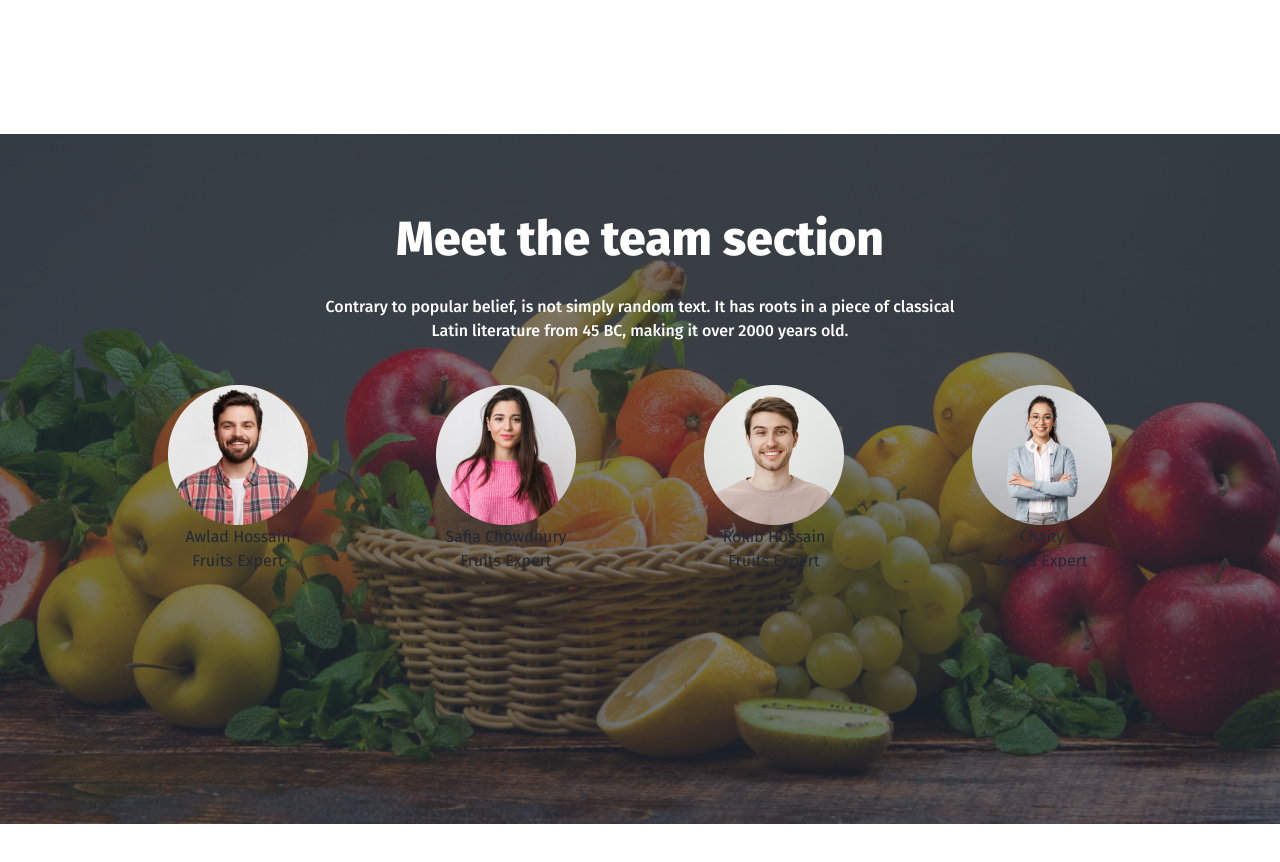
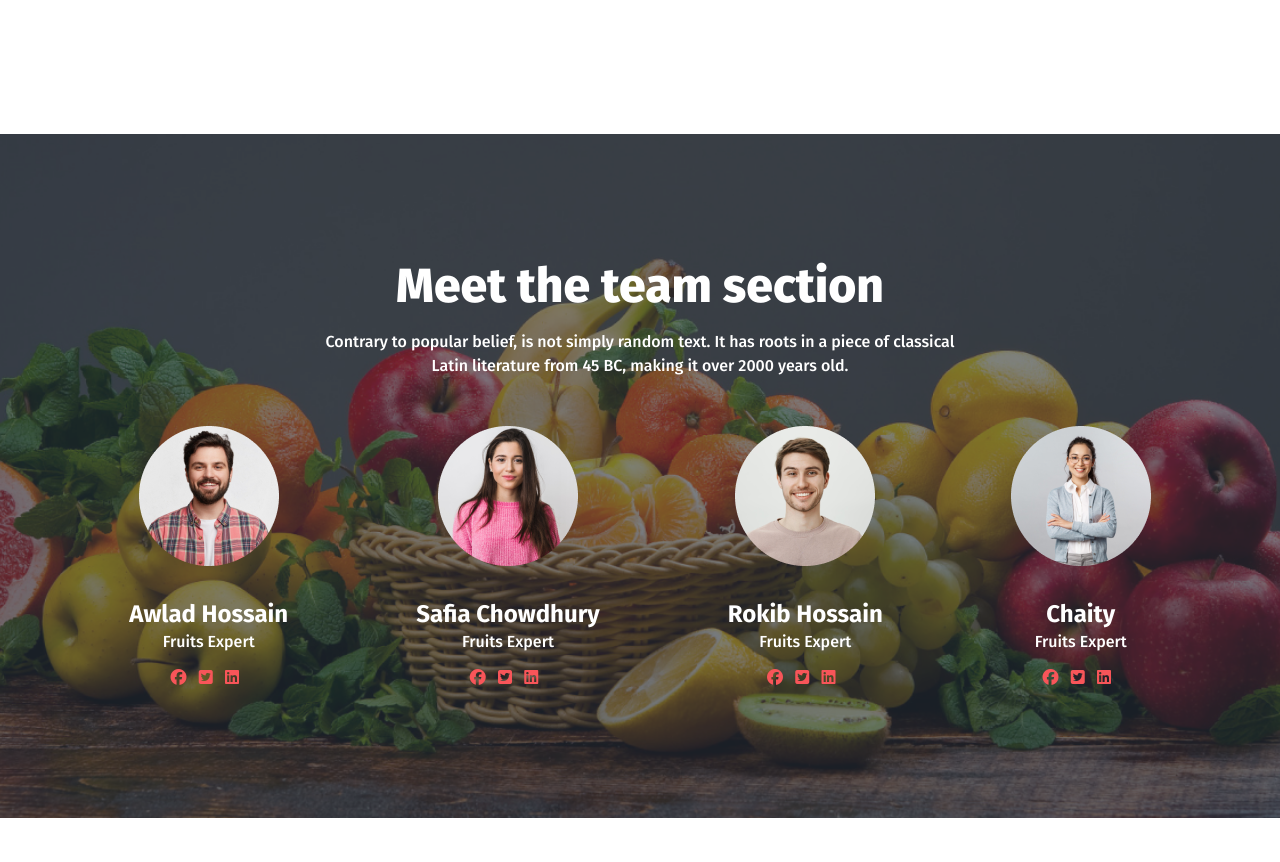
Before and after one commit to EmonTheCodeWizard/fruit-burst-assignment, a plain HTML site: page index.html in a window 1280 px wide. Shown: the part 1800-2662 px from the top of the page. Before the commit the page ends 2624 px from the top, so only its background shows below. Drawn offline with nearby package versions, Linux system fonts and the light colour scheme.

Commit message:
Meet The Team added

```diff
--- a/index.html
+++ b/index.html
@@ -22,6 +22,8 @@
       font-family: 'Fira Sans', sans-serif;
     }
   </style>
+  <!-- Font Awesome  -->
+  <script src="https://kit.fontawesome.com/f267db0811.js" crossorigin="anonymous"></script>
 </head>
 
 <body>
@@ -474,38 +476,74 @@
     <!-- Deal Of the Day Section End -->
 
     <!-- Meet the Team Section Start -->
-    <section class="mt-36 text-center">
-      <div class="hero lg:h-[690px]" style="background-image: url(./images/banner1.png);">
+    <section class="py-36  text-center">
+      <div class="hero" style="background-image: url(./images/banner1.png);">
         <div class="hero-overlay bg-opacity-60"></div>
-        <h2 class="text-xl lg:text-5xl font-extrabold text-white relative -top-60">Meet the team section</h2>
-        <p class="text-sm lg:text-base font-medium text-white relative -top-40">Contrary to popular belief, is not simply random text. It has roots in a piece of classical
+        <div class="hero-content text-center text-neutral-content my-28">
+          <div>
+            <h1 class="mb-5 text-5xl font-extrabold text-white">Meet the team section</h1>
+            <p class="mb-5 text-base font-medium text-white">Contrary to popular belief, is not simply random text. It has roots in a piece of classical
               <br>
               Latin literature from 45 BC, making it over 2000 years old.</p>
-          <div class="flex  gap-32">
+            <div class="flex justify-evenly flex-col lg:flex-row gap-32 mt-12">
               <div>
-              <img src="./images/member1.png" alt="">
-              <h4>Awlad Hossain</h4>
-              <p>Fruits Expert</p>
+                <div class="flex justify-center">
+                  <img class="mb-8" src="./images/member1.png" alt="">
+                </div>
+                <h4 class="text-2xl font-bold text-white">Awlad Hossain</h4>
+                <p class="text-base font-medium text-white">Fruits Expert</p>
+                <div class="mt-3">
+                  <i class="fa-brands fa-facebook pr-2" style="color: #f85559;"></i>
+                  <i class="fa-brands fa-square-twitter pr-2" style="color: #f85559;"></i>
+                  <i class="fa-brands fa-linkedin pr-2" style="color: #f85559;"></i>
+                </div>
               </div>
               <div>
-              <img src="./images/member2.png" alt="">
-              <h4>Safia Chowdhury</h4>
-              <p>Fruits Expert</p>
+                <div class="flex justify-center">
+                  <img class="mb-8" src="./images/member2.png" alt="">
+                </div>
+                <h4 class="text-2xl font-bold text-white">Safia Chowdhury</h4>
+                <p class="text-base font-medium text-white">Fruits Expert</p>
+                <div class="mt-3">
+                  <i class="fa-brands fa-facebook pr-2" style="color: #f85559;"></i>
+                  <i class="fa-brands fa-square-twitter pr-2" style="color: #f85559;"></i>
+                  <i class="fa-brands fa-linkedin pr-2" style="color: #f85559;"></i>
+                </div>
               </div>
               <div>
-              <img src="./images/member3.png" alt="">
-              <h4>Rokib Hossain</h4>
-              <p>Fruits Expert</p>
+                <div class="flex justify-center">
+                  <img class="mb-8" src="./images/member3.png" alt="">
+                </div>
+                <h4 class="text-2xl font-bold text-white">Rokib Hossain</h4>
+                <p class="text-base font-medium text-white">Fruits Expert</p>
+                <div class="mt-3">
+                  <i class="fa-brands fa-facebook pr-2" style="color: #f85559;"></i>
+                  <i class="fa-brands fa-square-twitter pr-2" style="color: #f85559;"></i>
+                  <i class="fa-brands fa-linkedin pr-2" style="color: #f85559;"></i>
+                </div>
               </div>
               <div>
-              <img src="./images/member4.png" alt="">
-              <h4>Chaity</h4>
-              <p>Fruits Expert</p>
+                <div class="flex justify-center">
+                  <img class="mb-8" src="./images/member4.png" alt="">
+                </div>
+                <h4 class="text-2xl font-bold text-white">Chaity</h4>
+                <p class="text-base font-medium text-white">Fruits Expert</p>
+                <div class="mt-3">
+                  <i class="fa-brands fa-facebook pr-2" style="color: #f85559;"></i>
+                  <i class="fa-brands fa-square-twitter pr-2" style="color: #f85559;"></i>
+                  <i class="fa-brands fa-linkedin pr-2" style="color: #f85559;"></i>
                 </div>
               </div>
           </div>
 
+        </div>
+      </div>
+
+
+
+
     </section>
+    <!-- Meet The Team Section End -->
 
 
   </main>
```
Lines whose indentation alone changed are shown as unchanged.
